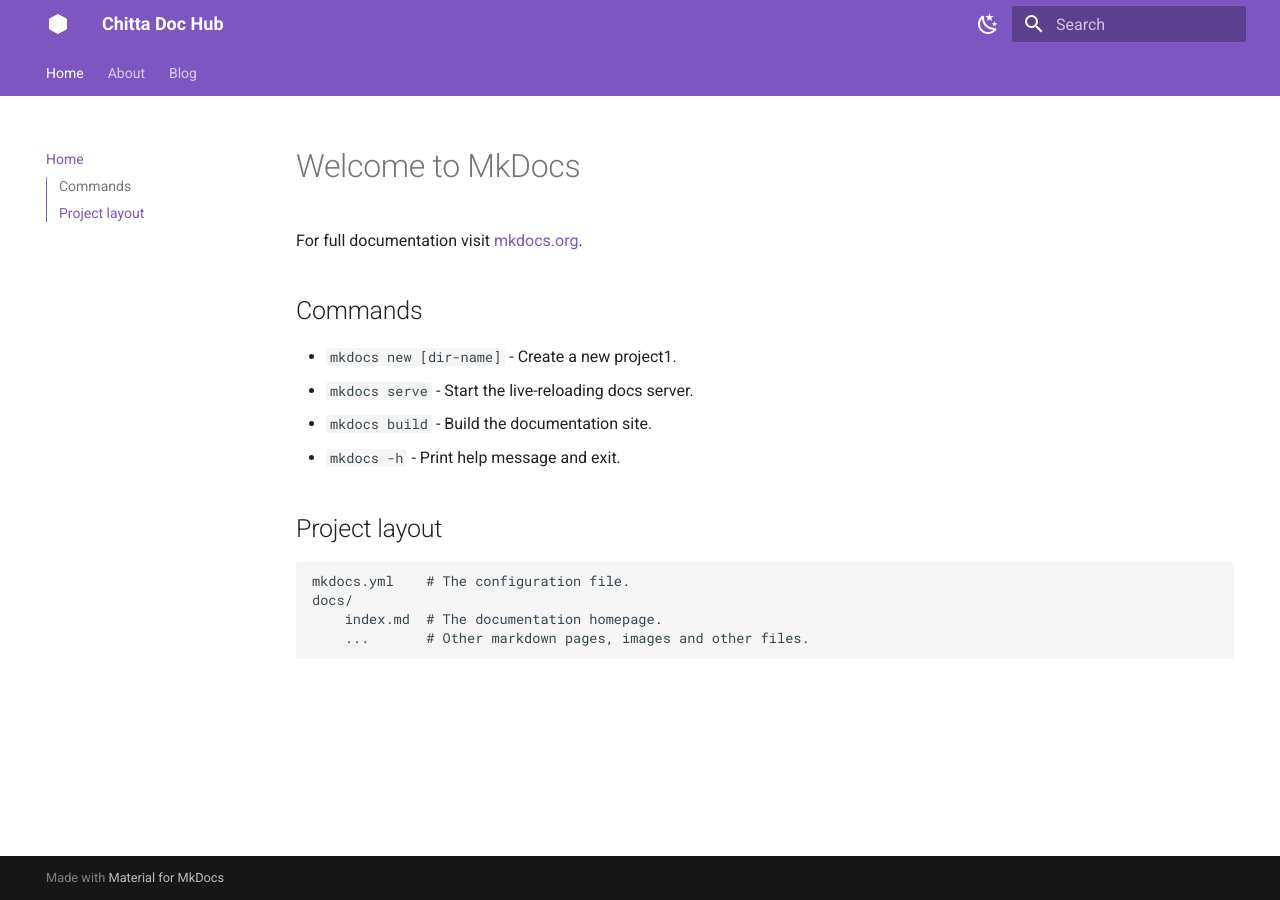
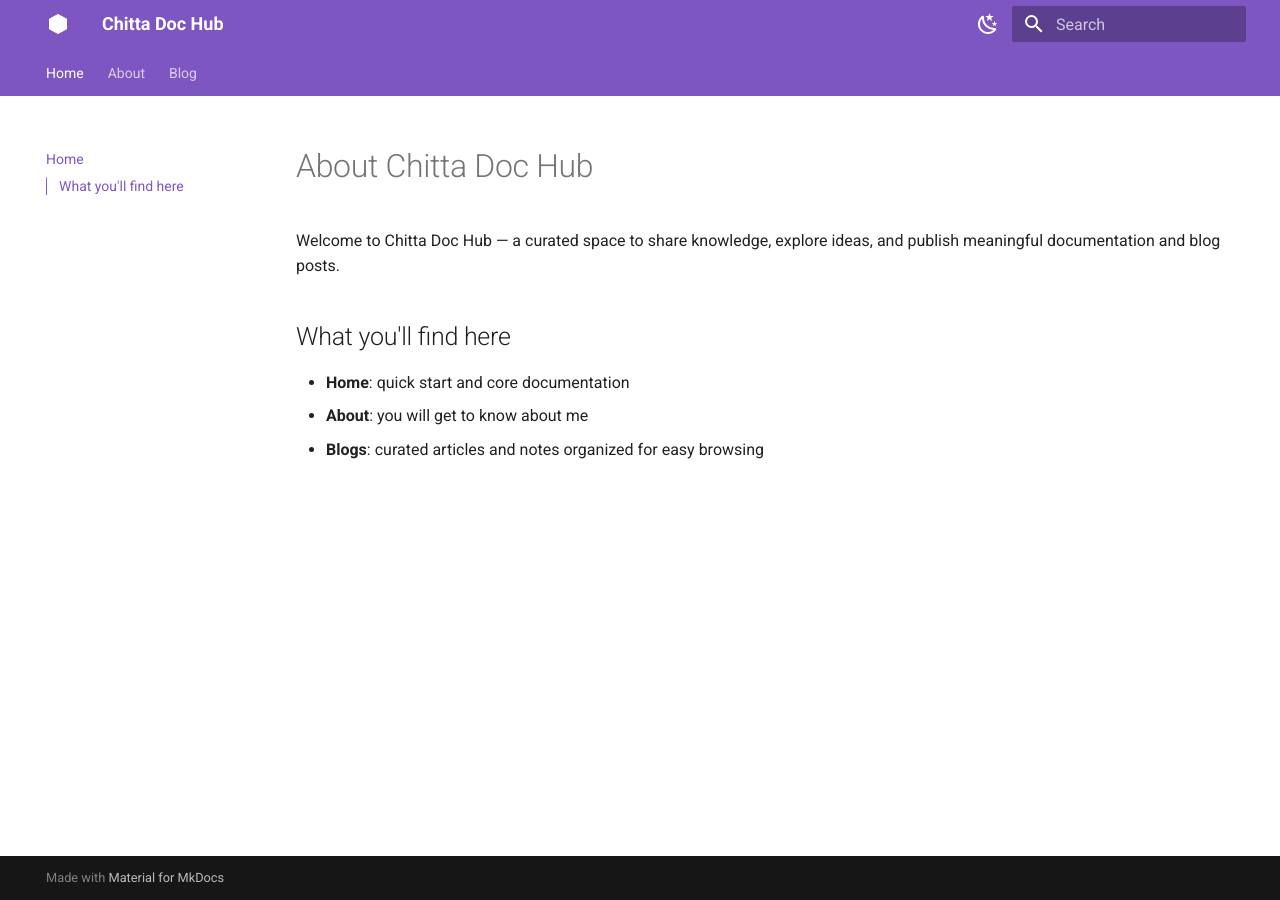
Before and after one commit to Chittapriya/chitta-doc-hub, an MkDocs documentation site: the page built from docs/index.md, in a window 1280 px wide. Built offline with MkDocs 1.6.1 and Material for MkDocs 9.7.7, drawn with Linux system fonts in a browser that asks for light colours.

Commit message:
about me added

```diff
--- a/docs/index.md
+++ b/docs/index.md
@@ -1,17 +1,9 @@
-# Welcome to MkDocs
+# About Chitta Doc Hub
 
-For full documentation visit [mkdocs.org](https://www.mkdocs.org).
+Welcome to Chitta Doc Hub — a curated space to share knowledge, explore ideas, and publish meaningful documentation and blog posts.
 
-## Commands
+## What you'll find here
 
-* `mkdocs new [dir-name]` - Create a new project1.
-* `mkdocs serve` - Start the live-reloading docs server.
-* `mkdocs build` - Build the documentation site.
-* `mkdocs -h` - Print help message and exit.
-
-## Project layout
-
-    mkdocs.yml    # The configuration file.
-    docs/
-        index.md  # The documentation homepage.
-        ...       # Other markdown pages, images and other files.
+- **Home**: quick start and core documentation
+- **About**: you will get to know about me
+- **Blogs**: curated articles and notes organized for easy browsing
```
Also changed, not shown: docs/about.md (+6 -12 lines), docs/blog/posts/first-blog.md (+1 -1 lines), docs/blog/assets/my-profile/profile-photo.jpg (added).
